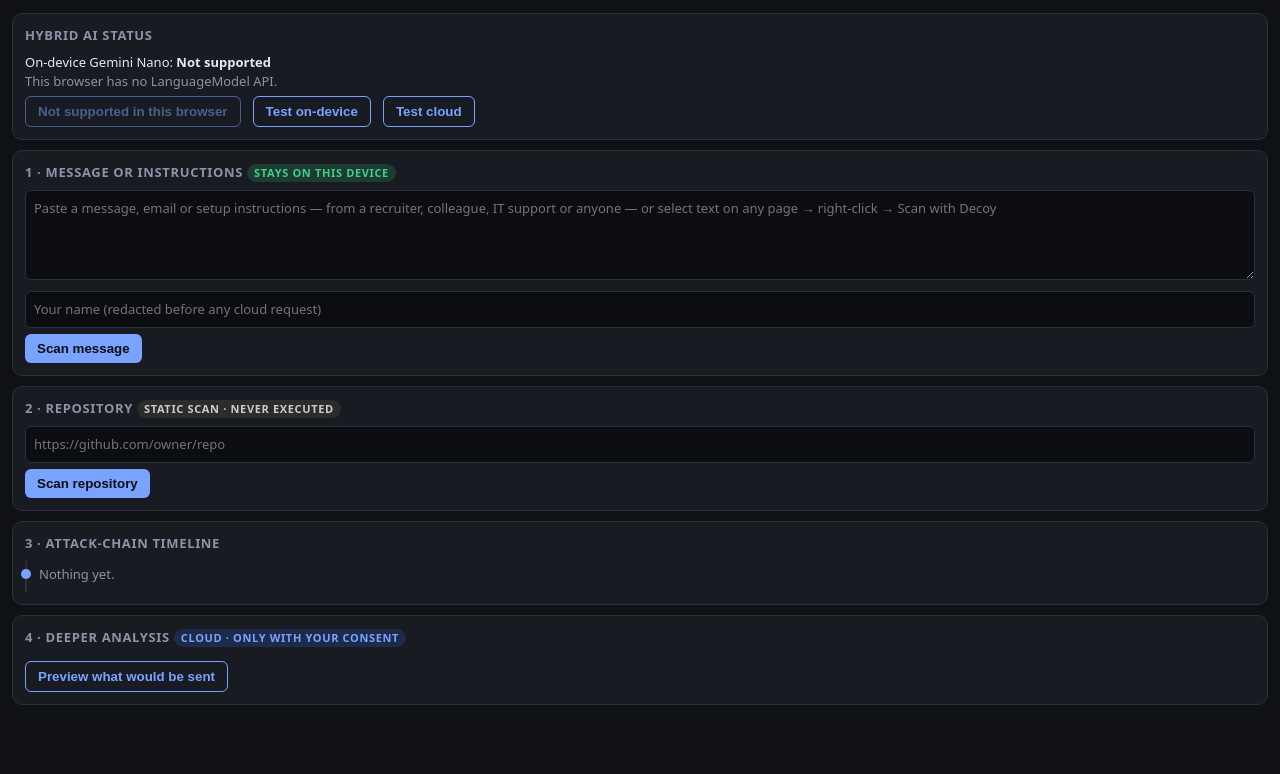
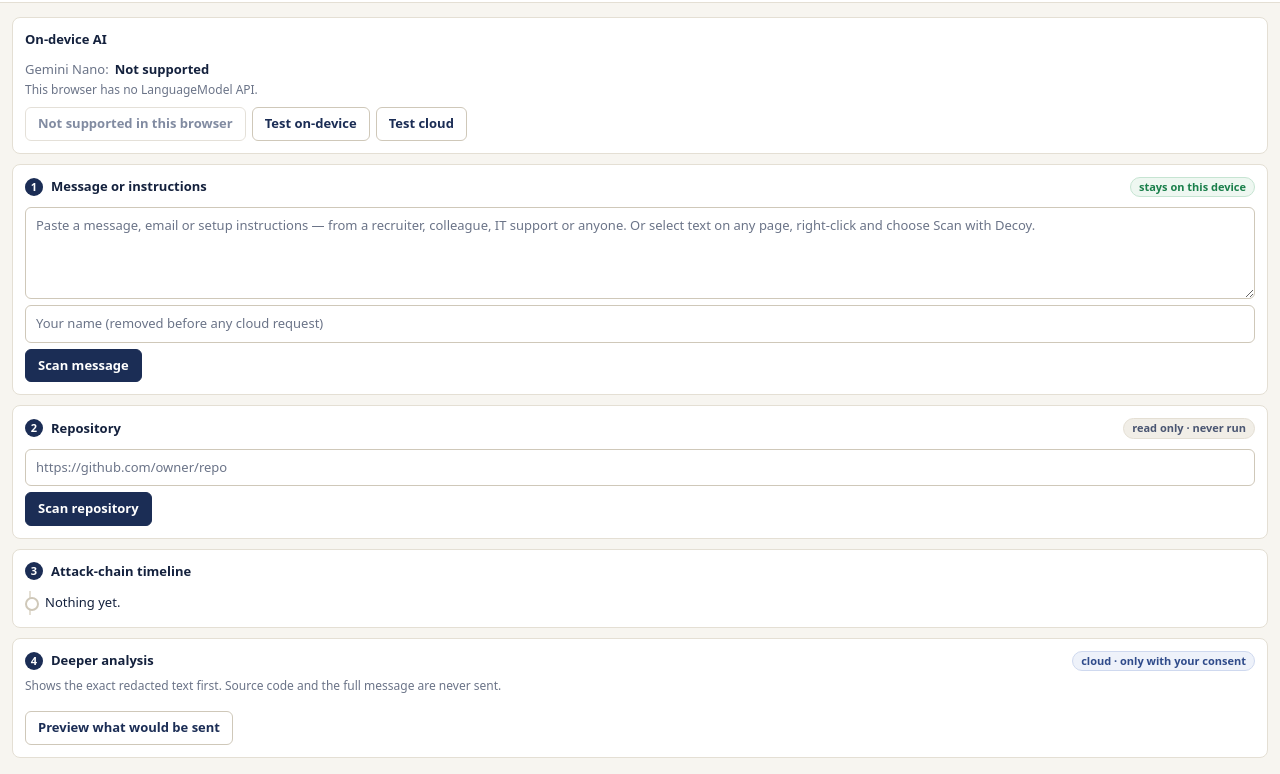
Before and after one commit to prasannaraj12/decoy-extension, a website built with Vite: page sidepanel.html in a window 1280 px wide. Shown: the part 64-838 px from the top of the page. Before the commit the page ends 800 px from the top, so only its background shows below. Built offline with nearby package versions, Linux system fonts and the light colour scheme; some packages are replaced by stand-ins of ours; no server answers.

Commit message:
Restyle side panel: warm white, navy, restrained severity colours
Stylesheet and markup only; element IDs and logic are unchanged.
Low concern and "no known indicators" use a neutral style, not green,
because neither proves anything is safe. Adds an automatic dark theme.

Co-Authored-By: Claude Opus 5.5 <noreply@anthropic.com>

```diff
--- a/sidepanel.html
+++ b/sidepanel.html
@@ -2,43 +2,123 @@
 <html lang="en">
 <head>
 <meta charset="utf-8" />
+<meta name="viewport" content="width=device-width, initial-scale=1" />
 <title>Decoy</title>
 <style>
-  :root { --bg:#0f1115; --card:#181b22; --line:#2a2f3a; --text:#e7e9ee; --muted:#8b93a5; --accent:#7aa2ff;
-          --crit:#ff5c5c; --high:#ff9f43; --med:#f7d154; --ok:#3ecf8e; }
+  :root {
+    --bg:#f7f5f0; --surface:#ffffff; --sunken:#f1eee7; --line:#e4dfd4; --line-strong:#cfc8b9;
+    --text:#14213d; --text-2:#4a5672; --muted:#6b7488;
+    --navy:#1b2d55; --navy-hover:#24396b; --on-navy:#ffffff; --focus:#3b5bdb;
+    --crit:#b42318; --crit-bg:#fdf0ee; --crit-line:#f1c7c1;
+    --warn:#a15c07; --warn-bg:#fdf6e9; --warn-line:#efd8ad;
+    --ok:#1a7f4b;   --ok-bg:#eef7f1;   --ok-line:#c6e4d2;
+    --info:#2f4b8a; --info-bg:#eef2fa; --info-line:#cfd9ef;
+    --mono: ui-monospace, "Cascadia Mono", Consolas, monospace;
+  }
+  @media (prefers-color-scheme: dark) {
+    :root {
+      --bg:#12151c; --surface:#1a1e27; --sunken:#151820; --line:#2a303c; --line-strong:#3a4252;
+      --text:#e9ecf2; --text-2:#b7bfce; --muted:#8c95a8;
+      --navy:#c9d6f5; --navy-hover:#dbe4fa; --on-navy:#12151c; --focus:#8fa8ef;
+      --crit:#ff8b7e; --crit-bg:#2a1715; --crit-line:#5a2a25;
+      --warn:#f0b75e; --warn-bg:#2a2114; --warn-line:#5a4520;
+      --ok:#6fd39c;   --ok-bg:#142519;   --ok-line:#24503a;
+      --info:#9fb6ec; --info-bg:#161d2c; --info-line:#2c3a5c;
+    }
+  }
   * { box-sizing: border-box; }
-  body { margin:0; font: 13px/1.45 system-ui, sans-serif; background:var(--bg); color:var(--text); }
-  header { padding:14px 16px 6px; } header h1 { margin:0; font-size:18px; } header p { margin:2px 0 0; color:var(--muted); }
-  section { background:var(--card); border:1px solid var(--line); border-radius:10px; margin:10px 12px; padding:12px; }
-  h2 { font-size:13px; margin:0 0 8px; text-transform:uppercase; letter-spacing:.05em; color:var(--muted); }
-  textarea, input { width:100%; background:#0b0d11; color:var(--text); border:1px solid var(--line); border-radius:6px; padding:8px; font:inherit; }
-  textarea { min-height:90px; resize:vertical; }
-  button { background:var(--accent); color:#0b0d11; border:0; border-radius:6px; padding:7px 12px; font-weight:600; cursor:pointer; margin:6px 6px 0 0; }
-  button.ghost { background:transparent; color:var(--accent); border:1px solid var(--accent); }
-  button:disabled { opacity:.5; cursor:default; }
-  .row { display:flex; gap:6px; align-items:center; flex-wrap:wrap; }
-  .badge { display:inline-block; padding:1px 7px; border-radius:99px; font-size:11px; font-weight:700; }
-  .on_device { background:#1d3b2e; color:var(--ok); } .in_cloud { background:#1d2a4a; color:var(--accent); }
-  .rules { background:#2c2c2c; color:#ccc; } .unknown { background:#3a2a2a; color:#f99; }
-  .critical { color:var(--crit); } .high { color:var(--high); } .medium { color:var(--med); } .low { color:var(--muted); }
-  .finding { border-top:1px solid var(--line); padding:8px 0; } .finding code { display:block; white-space:pre-wrap; word-break:break-all; background:#0b0d11; padding:6px; border-radius:4px; margin:4px 0; font-size:12px; }
-  .ai { white-space:pre-wrap; background:#11151c; border-left:3px solid var(--accent); padding:8px; margin-top:8px; border-radius:4px; }
-  .muted { color:var(--muted); } pre { white-space:pre-wrap; word-break:break-word; font-size:12px; background:#0b0d11; padding:8px; border-radius:6px; max-height:220px; overflow:auto; }
-  .verdict { font-weight:700; font-size:14px; margin:6px 0; }
-  ol.timeline { list-style:none; padding:0; margin:0; } ol.timeline li { border-left:2px solid var(--line); padding:4px 0 8px 12px; position:relative; }
-  ol.timeline li::before { content:""; position:absolute; left:-6px; top:8px; width:10px; height:10px; border-radius:50%; background:var(--accent); }
-  ol.timeline li.link::before { background:var(--crit); }
+  body { margin:0; font:13px/1.5 system-ui, "Segoe UI", sans-serif; background:var(--bg); color:var(--text); -webkit-font-smoothing:antialiased; }
+
+  /* Header */
+  header { display:flex; align-items:center; gap:10px; padding:14px 14px 10px; border-bottom:1px solid var(--line); background:var(--surface); }
+  header svg { flex:none; color:var(--navy); }
+  header h1 { margin:0; font-size:16px; font-weight:700; letter-spacing:-.01em; }
+  header p { margin:0; font-size:12px; color:var(--muted); }
+
+  /* Sections */
+  main { padding:4px 0 16px; }
+  section { background:var(--surface); border:1px solid var(--line); border-radius:8px; margin:10px 12px 0; padding:12px; }
+  h2 { display:flex; align-items:center; gap:8px; flex-wrap:wrap; margin:0 0 10px; font-size:13px; font-weight:650; color:var(--text); }
+  h2 .step { display:inline-grid; place-items:center; width:18px; height:18px; border-radius:50%; background:var(--navy); color:var(--on-navy); font-size:11px; font-weight:700; }
+  h2 .badge { margin-left:auto; }
+  .hint { margin:-4px 0 8px; font-size:12px; color:var(--muted); }
+
+  /* Controls */
+  textarea, input { width:100%; display:block; background:var(--surface); color:var(--text); border:1px solid var(--line-strong); border-radius:6px; padding:8px 10px; font:inherit; }
+  textarea { min-height:92px; resize:vertical; }
+  input + button, textarea + input { margin-top:6px; }
+  textarea:focus, input:focus, button:focus-visible { outline:2px solid var(--focus); outline-offset:1px; }
+  ::placeholder { color:var(--muted); }
+  button { background:var(--navy); color:var(--on-navy); border:1px solid var(--navy); border-radius:6px; padding:6px 12px; font:inherit; font-weight:600; cursor:pointer; margin:8px 6px 0 0; }
+  button:hover:not(:disabled) { background:var(--navy-hover); border-color:var(--navy-hover); }
+  button.ghost { background:transparent; color:var(--navy); border-color:var(--line-strong); }
+  button.ghost:hover:not(:disabled) { background:var(--sunken); border-color:var(--navy); color:var(--navy); }
+  button:disabled { opacity:.55; cursor:default; }
+  .row { display:flex; gap:6px; flex-wrap:wrap; } .row button { margin-right:0; }
+
+  /* AI status */
+  .status { display:flex; align-items:baseline; gap:6px; }
+  .status b { font-weight:650; }
+  #nanoProgress { font-size:12px; margin-top:2px; }
+  #testOut:empty { display:none; }
+
+  /* Badges */
+  .badge { display:inline-block; padding:1px 8px; border-radius:99px; font-size:11px; font-weight:600; border:1px solid transparent; white-space:nowrap; }
+  .on_device { background:var(--ok-bg); color:var(--ok); border-color:var(--ok-line); }
+  .in_cloud { background:var(--info-bg); color:var(--info); border-color:var(--info-line); }
+  .rules { background:var(--sunken); color:var(--text-2); border-color:var(--line); }
+  .unknown { background:var(--warn-bg); color:var(--warn); border-color:var(--warn-line); }
+
+  /* Severity text */
+  .critical { color:var(--crit); } .high { color:var(--crit); } .medium { color:var(--warn); } .low { color:var(--text-2); }
+
+  /* Verdicts and assessments */
+  .verdict { margin:12px 0 4px; padding:7px 10px; border-radius:6px; border:1px solid var(--line); border-left-width:4px; font-weight:700; font-size:13.5px; background:var(--sunken); color:var(--text); }
+  .verdict.critical { background:var(--crit-bg); border-color:var(--crit-line); border-left-color:var(--crit); color:var(--crit); }
+  .verdict.high, .verdict.medium { background:var(--warn-bg); border-color:var(--warn-line); border-left-color:var(--warn); color:var(--warn); }
+  /* Low concern and "no known indicators" are not proof of safety, so they are neutral, not green. */
+  .verdict.low { background:var(--sunken); border-color:var(--line); border-left-color:var(--navy); color:var(--text); }
+  #msgAssess p, #msgAssess ul { margin:6px 0; color:var(--text-2); } #msgAssess ul { padding-left:18px; } #msgAssess p.muted { font-size:12px; color:var(--muted); }
+
+  /* Findings */
+  .finding { border-top:1px solid var(--line); padding:9px 0 8px; }
+  .finding:first-child { border-top:0; }
+  .finding > b { font-weight:650; }
+  .finding .muted { font-size:12px; }
+  .finding code { display:block; white-space:pre-wrap; word-break:break-word; background:var(--sunken); border:1px solid var(--line); padding:6px 8px; border-radius:4px; margin:5px 0; font:12px/1.45 var(--mono); color:var(--text); }
+
+  /* AI explanation */
+  .ai { white-space:pre-wrap; background:var(--sunken); border:1px solid var(--line); border-left:3px solid var(--navy); padding:8px 10px; margin-top:10px; border-radius:6px; color:var(--text); }
+  .ai .badge { margin-right:4px; }
+
+  .muted { color:var(--muted); }
+  pre { white-space:pre-wrap; word-break:break-word; font:12px/1.45 var(--mono); background:var(--sunken); border:1px solid var(--line); padding:8px 10px; border-radius:6px; max-height:240px; overflow:auto; color:var(--text); }
+  #cloudPreview p { color:var(--text-2); }
+
+  /* Timeline */
+  ol.timeline { list-style:none; padding:0 0 0 4px; margin:0; }
+  ol.timeline li { border-left:2px solid var(--line); padding:2px 0 10px 14px; position:relative; color:var(--text); }
+  ol.timeline li:last-child { padding-bottom:2px; }
+  ol.timeline li::before { content:""; position:absolute; left:-6px; top:6px; width:10px; height:10px; border-radius:50%; background:var(--surface); border:2px solid var(--navy); }
+  ol.timeline li.link::before { background:var(--crit); border-color:var(--crit); }
+  ol.timeline li.muted::before { border-color:var(--line-strong); }
+  ol.timeline li > .muted:first-child { font-size:11.5px; font-variant-numeric:tabular-nums; }
+
 </style>
 </head>
 <body>
 <header>
-  <h1>Decoy</h1>
-  <p>Detect the deception before you execute it.</p>
+  <svg width="26" height="26" viewBox="0 0 24 24" fill="none" aria-hidden="true"><path d="M12 2.5 4.5 5.5v6c0 4.6 3.1 8.6 7.5 10 4.4-1.4 7.5-5.4 7.5-10v-6L12 2.5Z" stroke="currentColor" stroke-width="1.7" stroke-linejoin="round"/><path d="m8.8 12.2 2.3 2.3 4.2-4.6" stroke="currentColor" stroke-width="1.7" stroke-linecap="round" stroke-linejoin="round"/></svg>
+  <div>
+    <h1>Decoy</h1>
+    <p>Check it before you run it.</p>
+  </div>
 </header>
 
+<main>
 <section id="hybrid">
-  <h2>Hybrid AI status</h2>
-  <div>On-device Gemini Nano: <b id="nanoStatus">checking…</b></div>
+  <h2>On-device AI</h2>
+  <div class="status"><span class="muted">Gemini Nano:</span> <b id="nanoStatus">checking…</b></div>
   <div id="nanoProgress" class="muted"></div>
   <div class="row">
     <button id="prepNano" class="ghost">Prepare on-device model</button>
@@ -49,31 +129,33 @@
 </section>
 
 <section>
-  <h2>1 · Message or instructions <span class="badge on_device">stays on this device</span></h2>
-  <textarea id="msg" placeholder="Paste a message, email or setup instructions — from a recruiter, colleague, IT support or anyone — or select text on any page → right-click → Scan with Decoy"></textarea>
-  <input id="myName" placeholder="Your name (redacted before any cloud request)" style="margin-top:6px" />
+  <h2><span class="step">1</span> Message or instructions <span class="badge on_device">stays on this device</span></h2>
+  <textarea id="msg" placeholder="Paste a message, email or setup instructions — from a recruiter, colleague, IT support or anyone. Or select text on any page, right-click and choose Scan with Decoy."></textarea>
+  <input id="myName" placeholder="Your name (removed before any cloud request)" />
   <button id="scanMsg">Scan message</button>
   <div id="msgOut"></div>
 </section>
 
 <section>
-  <h2>2 · Repository <span class="badge rules">static scan · never executed</span></h2>
+  <h2><span class="step">2</span> Repository <span class="badge rules">read only · never run</span></h2>
   <input id="repo" placeholder="https://github.com/owner/repo" />
   <button id="scanRepo">Scan repository</button>
   <div id="repoOut"></div>
 </section>
 
 <section>
-  <h2>3 · Attack-chain timeline</h2>
+  <h2><span class="step">3</span> Attack-chain timeline</h2>
   <ol id="timeline" class="timeline"><li class="muted">Nothing yet.</li></ol>
 </section>
 
 <section>
-  <h2>4 · Deeper analysis <span class="badge in_cloud">cloud · only with your consent</span></h2>
+  <h2><span class="step">4</span> Deeper analysis <span class="badge in_cloud">cloud · only with your consent</span></h2>
+  <p class="hint">Shows the exact redacted text first. Source code and the full message are never sent.</p>
   <button id="previewCloud" class="ghost">Preview what would be sent</button>
   <div id="cloudPreview"></div>
   <div id="cloudOut"></div>
 </section>
+</main>
 
 <script type="module" src="/src/sidepanel.ts"></script>
 </body>
```
